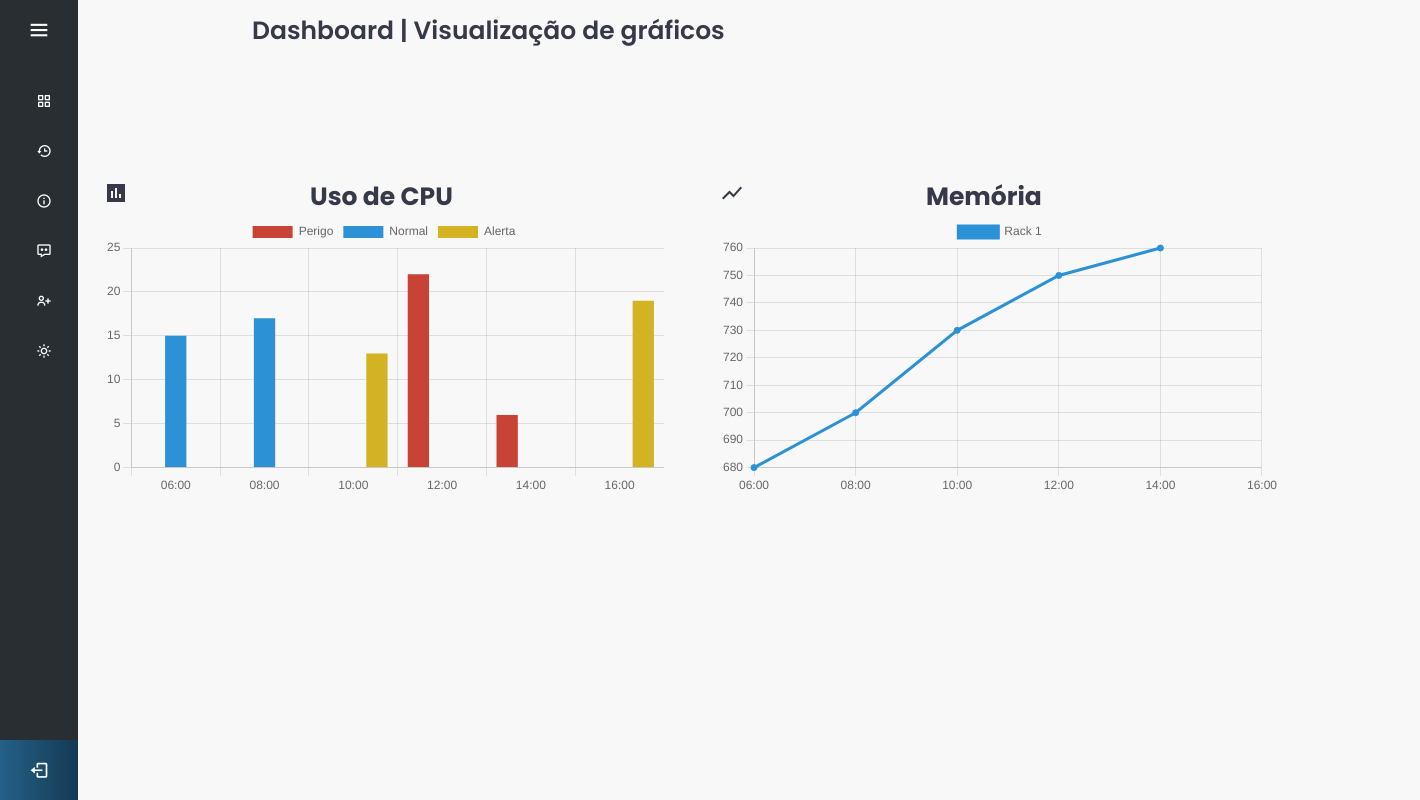
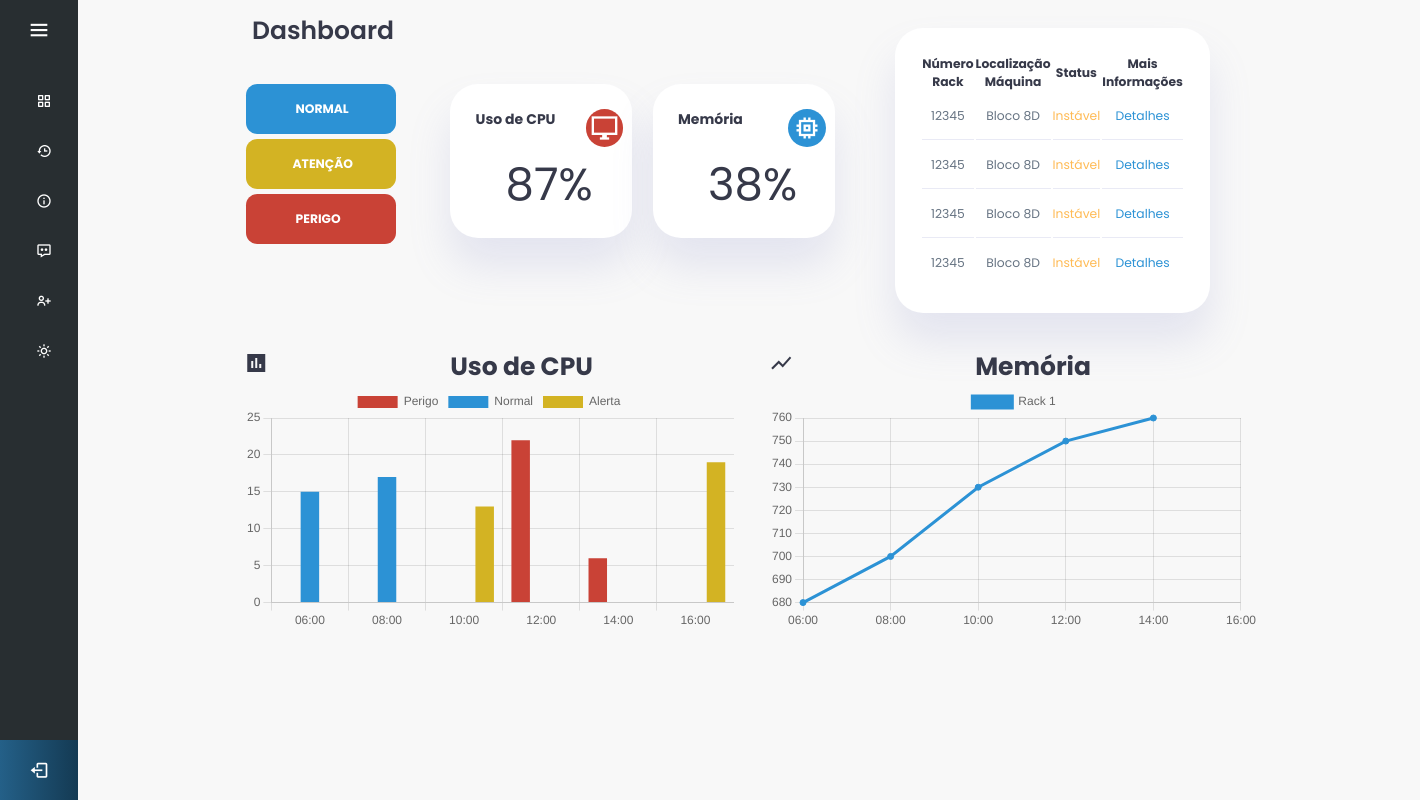
Before and after one commit to Saver-Monitoring/API-Site, a website: page site/public/dashboard/dashboard.html in a window 1280 px wide. Shown: the whole page, 1420 px wide, since content can reach past the window. Drawn offline with nearby package versions, Linux system fonts and the light colour scheme.

Commit message:
Front Dashboard atualizado

```diff
--- a/site/public/css/styledash.css
+++ b/site/public/css/styledash.css
@@ -131,17 +131,142 @@ main {
     width: 100%;
 }
 
+.legenda-pai {
+    margin-top: 6rem;
+    align-items: center;
+    flex-direction: row;
+    justify-content: space-around;
+    padding-right: 200px;
+    margin-left: 60px;
+}
+
+.legenda {
+    display: flex;
+    align-items: center;
+    background: #2C92D5;
+    height: 50px;
+    width: 150px;
+    border-radius: var(--border-radius-2);
+    margin-bottom: 5px;
+}
+
+.legenda .text-legenda {
+    margin-left: 50px;
+    color: white;
+}
+
+.legenda1 {
+    display: flex;
+    align-items: center;
+    background: #d3b323;
+    height: 50px;
+    width: 150px;
+    border-radius: var(--border-radius-2);
+    margin-bottom: 5px;
+}
+
+.legenda1 .text-legenda1 {
+    margin-left: 47px;
+    color: white;
+}
+
+.legenda2 {
+    display: flex;
+    align-items: center;
+    background: #c94236;
+    height: 50px;
+    width: 150px;
+    border-radius: var(--border-radius-2);
+}
+
+.legenda2 .text-legenda2 {
+    margin-left: 50px;
+    color: white;
+}
+
+.kpi-pai {
+    display: flex;
+    flex-direction: row;
+    justify-content: space-around;
+    margin-right: 50px;
+    margin-top: 50px;
+}
+
+.kpi {
+    display: flex;
+    background: var(--color-white);
+    padding: var(--card-padding);
+    border-radius: var(--card-border-radius);
+    margin-top: 1rem;
+    box-shadow: var(--box-shaddow);
+    transition: all 300ms ease;
+    height: 11rem;
+    width: 13rem;
+    margin-left: -50rem;
+}
+
+.kpi1 {
+    display: flex;
+    background: var(--color-white);
+    padding: var(--card-padding);
+    border-radius: var(--card-border-radius);
+    margin-top: 1rem;
+    box-shadow: var(--box-shaddow);
+    transition: all 300ms ease;
+    height: 11rem;
+    width: 13rem;
+    margin-left: -75rem;
+}
+
+.kpi span{
+    margin-left: 110px;
+    margin-bottom: 200px;
+    background: #c94236;
+    padding: 0.35rem;
+    border-radius: 50%;
+    color: var(--color-white);
+    font-size: 2rem;
+    height: 38px;
+    position: absolute;
+}
+
+.text-kpi {
+    margin-top: 3rem;
+    margin-left: 30px;
+    font-size: 45px;
+    position: absolute;
+}
+
+.kpi1 span{
+    margin-left: 110px;
+    margin-bottom: 133px;
+    background: #2C92D5;
+    padding: 0.35rem;
+    border-radius: 50%;
+    color: var(--color-white);
+    font-size: 2rem;
+    height: 38px;
+    position: absolute;
+}
+
+.text-kpi1 {
+    margin-top: 3rem;
+    margin-left: 30px;
+    font-size: 45px;
+    position: absolute;
+}
+
 .grafico {
     display: flex;
     flex-direction: row;
     justify-content: space-between;
-    margin-top: 10rem;
+    margin-top: 15rem;
     margin-left: 3rem;
 }
 
 .grafico1 {
     position: absolute;
-    margin-left: -37rem;
+    margin-left: -34.5rem;
 }
 
 .grafico2 {
@@ -156,15 +281,17 @@ main .insights {
 }
 
 main .insights>div {
-    width: 40rem;
+    width: 35rem;
     height: 20rem;
-    margin-left: 1rem;
+    margin-left: 5rem;
+    margin-top: -12.5rem;
 }
 
 main .insights2>div {
-    width: 40rem;
+    width: 35rem;
     height: 20rem;
     margin-left: 8rem;
+    margin-top: -12.5rem;
 }
 
 main .sales1 {
@@ -181,6 +308,8 @@ main .tit-chart1 {
     margin-left: 2.2rem;
     padding-bottom: 10rem;
 }
+
+
 
 /* main .insights>div {
     background: var(--color-white);
@@ -293,13 +422,13 @@ main .insights h3 {
 
 
 /* DADOS RECENTES */
-main .recent-order {
-    margin-top: 5rem;
-    margin-left: -33.5rem;
+.recent-order {
+    margin-top: -15rem;
+    margin-left: 20rem;
     margin-right: 15rem;
 }
 
-main .recent-order table {
+.recent-order table {
     background: var(--color-white);
     width: 100%;
     border-radius: var(--card-border-radius);
@@ -309,21 +438,21 @@ main .recent-order table {
     transition: all 300ms ease;
 }
 
-main .recent-order table:hover {
+.recent-order table:hover {
     box-shadow: none;
 }
 
-main table tbody td {
+table tbody td {
     height: 2.8rem;
     border-bottom: 1px solid var(--color-light);
     color: var(--color-dark-variant);
 }
 
-main table tbody tr:last-child td {
+table tbody tr:last-child td {
     border: none;
 }
 
-main .recent-order a {
+.recent-order a {
     text-align: center;
     display: block;
     margin: 1rem auto;
@@ -341,8 +470,6 @@ main .recent-order a {
     padding: 0.5rem 1.5rem;
 
 }
-
-
 
 /* ----------- cards contatos ------------------ */
 
--- a/site/public/dashboard/dashboard.html
+++ b/site/public/dashboard/dashboard.html
@@ -90,11 +90,78 @@
     <!-- FIM ESQUERDA  -->
 
     <!-- COMEÇO MAIN (MEIO)  -->
+
     <div class="home_content">
-        <div class="text">Dashboard | Visualização de gráficos</div>
+        <div class="text">Dashboard</div>
+    </div>
+    <div class="legenda-pai">
+        <div class="legenda">
+            <b class="text-legenda">NORMAL</b>
+        </div>
+        <div class="legenda1">
+            <b class="text-legenda1">ATENÇÃO</b>
+        </div>
+        <div class="legenda2">
+            <b class="text-legenda2">PERIGO</b>
+        </div>
     </div>
     <main>
-        <br>
+    <div class="kpi-pai">
+        <div class="kpi">
+            <b style="font-size: 14px" class="tit-kpi">Uso de CPU</b>
+            <span class="material-icons-sharp">desktop_windows</span>
+            <div class="text-kpi">
+                87%
+            </div>
+        </div>
+        <div class="kpi1">
+            <b style="font-size: 14px" class="tit-kpi1">Memória</b>
+            <span class="material-icons-sharp">memory</span>
+            <div class="text-kpi1">
+                38%
+            </div>
+        </div>
+    </div>
+    <div class="recent-order">
+        <table>
+            <thead>
+                <tr>
+                    <th id="numero">Número Rack</th>
+                    <th id="localizacao">Localização Máquina</th>
+                    <th id="status">Status</th>
+                    <th>Mais Informações</th>
+                </tr>
+            </thead>
+            <tbody>
+                <tr>
+                    <td>12345</td>
+                    <td>Bloco 8D</td>
+                    <td class="warning">Instável</td>
+                    <td class="primary"><a href="#">Detalhes</a></td>
+                </tr>
+
+                <tr>
+                    <td>12345</td>
+                    <td>Bloco 8D</td>
+                    <td class="warning">Instável</td>
+                    <td class="primary"><a href="#">Detalhes</a></td>
+                </tr>
+                <tr>
+                    <td>12345</td>
+                    <td>Bloco 8D</td>
+                    <td class="warning">Instável</td>
+                    <td class="primary"><a href="#">Detalhes</a></td>
+                </tr>
+                <tr>
+                    <td>12345</td>
+                    <td>Bloco 8D</td>
+                    <td class="warning">Instável</td>
+                    <td class="primary"><a href="#">Detalhes</a></td>
+                </tr>
+            </tbody>
+        </table>
+    </div>
+
         <div class="grafico">
             <div class="grafico1 row-cols-1">
                 <div class="insights">
```
